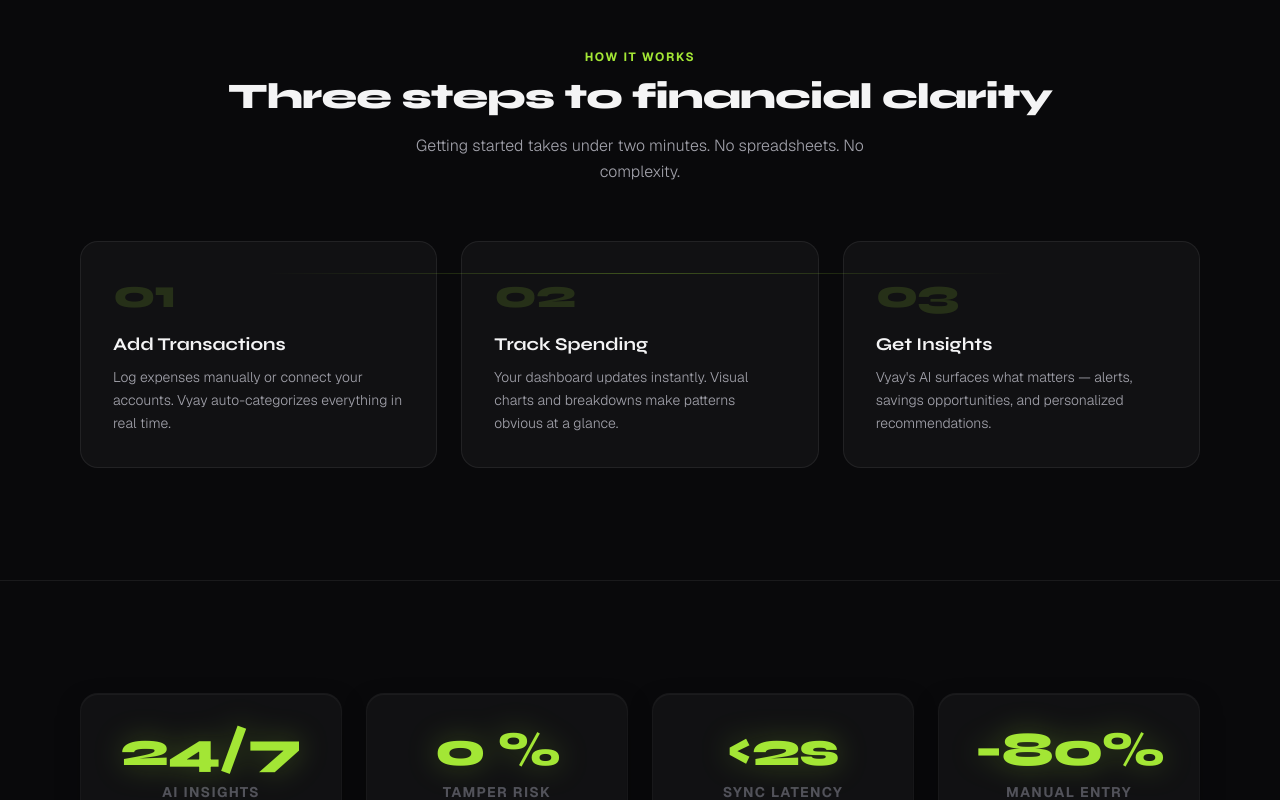
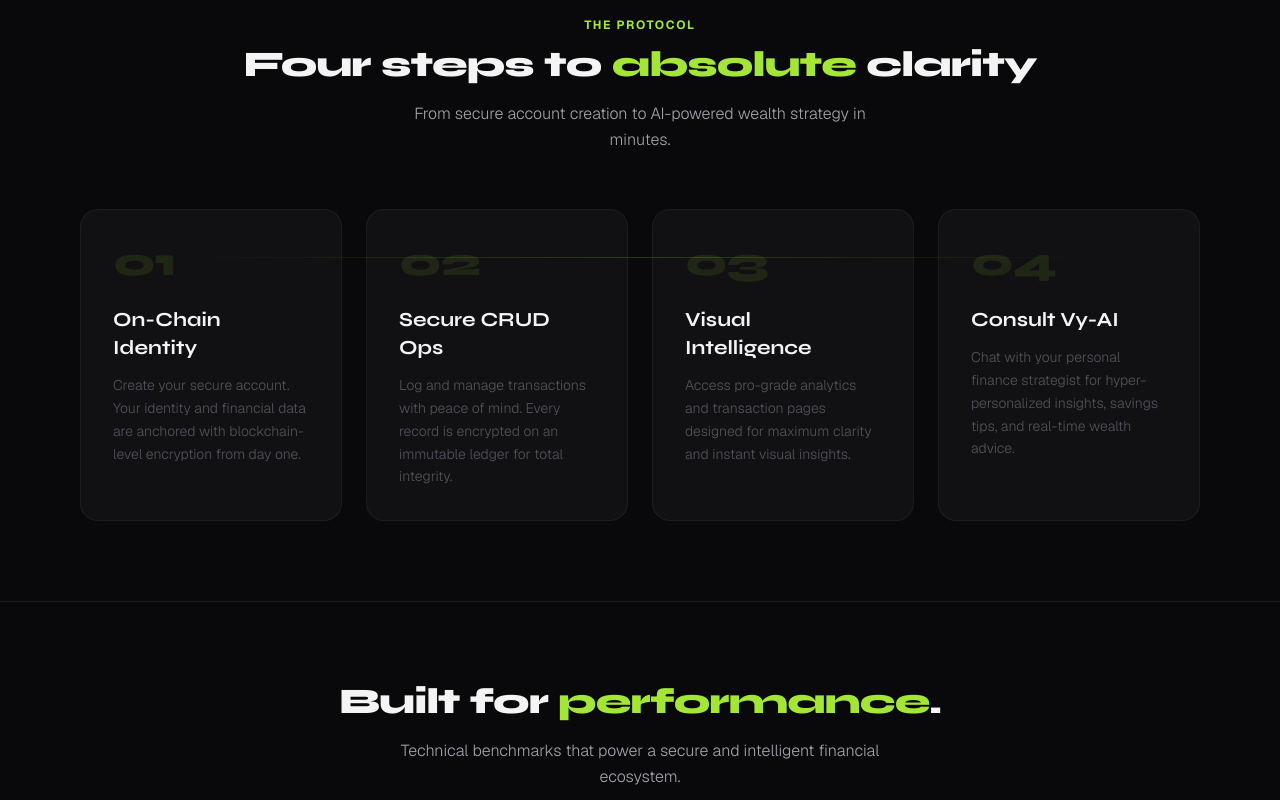
Before and after one commit to satvik-Hecker/vyay, a Next.js app in the folder frontend/: page / in a window 1280 px wide. Shown: the part 3420-4220 px from the top of the page. Built offline with nearby package versions, Linux system fonts and the light colour scheme.

Commit message:
Stats and How it works Section changes

```diff
--- a/frontend/src/app/page.tsx
+++ b/frontend/src/app/page.tsx
@@ -50,9 +50,26 @@ const aiPoints = [
 ];
 
 const steps = [
-  { num: "01", title: "Add Transactions", desc: "Log expenses manually or connect your accounts. Vyay auto-categorizes everything in real time." },
-  { num: "02", title: "Track Spending", desc: "Your dashboard updates instantly. Visual charts and breakdowns make patterns obvious at a glance." },
-  { num: "03", title: "Get Insights", desc: "Vyay's AI surfaces what matters — alerts, savings opportunities, and personalized recommendations." },
+  {
+    num: "01",
+    title: "On-Chain Identity",
+    desc: "Create your secure account. Your identity and financial data are anchored with blockchain-level encryption from day one."
+  },
+  {
+    num: "02",
+    title: "Secure CRUD Ops",
+    desc: "Log and manage transactions with peace of mind. Every record is encrypted on an immutable ledger for total integrity."
+  },
+  {
+    num: "03",
+    title: "Visual Intelligence",
+    desc: "Access pro-grade analytics and transaction pages designed for maximum clarity and instant visual insights."
+  },
+  {
+    num: "04",
+    title: "Consult Vy-AI",
+    desc: "Chat with your personal finance strategist for hyper-personalized insights, savings tips, and real-time wealth advice."
+  },
 ];
 
 const stats = [
@@ -256,37 +273,58 @@ export default function Home() {
         </div>
       </section>
 
-      {/* HOW IT WORKS */}
-      <section id="how" className="px-6 md:px-12 lg:px-20 py-20 md:py-28 border-t border-[rgba(255,255,255,0.07)]">
-        <div className="max-w-[1260px] mx-auto">
+      <section id="how" className="px-6 md:px-12 lg:px-20 py-18 md:py-20 border-t border-[rgba(255,255,255,0.07)]">
+  <div className="max-w-315 mx-auto">
     <div className="fade-up text-center mb-14">
-            <div className="text-[#a3e635] text-xs font-bold tracking-[0.14em] uppercase mb-3">How it works</div>
+      <div className="text-[#a3e635] text-xs font-bold tracking-[0.14em] uppercase mb-3">The Protocol</div>
       <h2 className="font-['Syne',sans-serif] text-3xl md:text-4xl font-extrabold tracking-tight mb-4">
-              Three steps to financial clarity
+        Four steps to <span className="text-[#a3e635]">absolute</span> clarity
       </h2>
-            <p className="text-[#a1a1aa] text-base font-light max-w-[480px] mx-auto leading-relaxed">
-              Getting started takes under two minutes. No spreadsheets. No complexity.
+      <p className="text-[#a1a1aa] text-base font-light max-w-120 mx-auto leading-relaxed">
+        From secure account creation to AI-powered wealth strategy in minutes.
       </p>
     </div>
-          <div className="steps-grid grid grid-cols-1 md:grid-cols-3 gap-6 relative">
-            <div className="absolute top-8 left-[16.67%] right-[16.67%] h-px bg-[linear-gradient(90deg,transparent,rgba(163,230,53,0.3),transparent)] hidden md:block" />
+
+    {/* STEPS GRID */}
+    <div className="steps-grid grid grid-cols-1 md:grid-cols-2 lg:grid-cols-4 gap-6 relative">
+      {/* Connector Line for Desktop */}
+      <div className="absolute top-12 left-[10%] right-[10%] h-px bg-[linear-gradient(90deg,transparent,rgba(163,230,53,0.2),transparent)] hidden lg:block" />
+
       {steps.map((s) => (
-              <div key={s.num} className="fade-up bg-[#111113] border border-[rgba(255,255,255,0.07)] rounded-2xl p-8 transition-all hover:-translate-y-1 hover:border-[rgba(163,230,53,0.2)]">
-                <div className="font-['Syne',sans-serif] text-[2.5rem] font-extrabold text-[rgba(163,230,53,0.15)] tracking-tight leading-none mb-4">
+        <div
+          key={s.num}
+          className="fade-up group bg-[#111113] border border-[rgba(255,255,255,0.05)] rounded-2xl p-8 transition-all duration-500 hover:-translate-y-2 hover:border-[#a3e635]/30 hover:shadow-[0_20px_40px_-15px_rgba(0,0,0,0.7)]"
+        >
+          {/* Step Number with Neon Glow on Hover */}
+          <div className="font-['Syne',sans-serif] text-[2.5rem] font-extrabold text-[rgba(163,230,53,0.1)] tracking-tight leading-none mb-6 group-hover:text-[#a3e635] group-hover:drop-shadow-[0_0_10px_rgba(163,230,53,0.4)] transition-all duration-500">
             {s.num}
           </div>
-                <h3 className="font-['Syne',sans-serif] text-lg font-bold mb-2">{s.title}</h3>
-                <p className="text-[#a1a1aa] text-sm font-light leading-relaxed">{s.desc}</p>
+
+          <h3 className="font-['Syne',sans-serif] text-xl font-bold mb-3 text-[#f4f4f5] group-hover:text-[#a3e635] transition-colors">
+            {s.title}
+          </h3>
+
+          <p className="text-[#52525b] group-hover:text-[#a1a1aa] text-sm font-light leading-relaxed transition-colors">
+            {s.desc}
+          </p>
         </div>
       ))}
     </div>
   </div>
 </section>
 
+
       {/* STATS */}
-      {/* STATS */}
-      <section id="stats" className="px-6 md:px-12 lg:px-20 py-20 md:py-28 border-t border-[rgba(255,255,255,0.07)]">
+      <section id="stats" className="px-6 md:px-12 lg:px-18 py-18 md:py-20 border-t border-[rgba(255,255,255,0.07)]">
         <div className="max-w-315 mx-auto">
+          <div className="fade-up text-center mb-16">
+      <h2 className="font-['Syne',sans-serif] text-3xl md:text-4xl font-extrabold tracking-tight mb-4">
+        Built for <span className="text-[#a3e635]">performance</span>.
+      </h2>
+      <p className="text-[#a1a1aa] text-base font-light max-w-[500px] mx-auto leading-relaxed">
+        Technical benchmarks that power a secure and intelligent financial ecosystem.
+      </p>
+    </div>
           <div className="stats-grid grid grid-cols-2 lg:grid-cols-4 gap-6 text-center">
             {stats.map((s) => (
               <div
```
Lines whose indentation alone changed are shown as unchanged.
